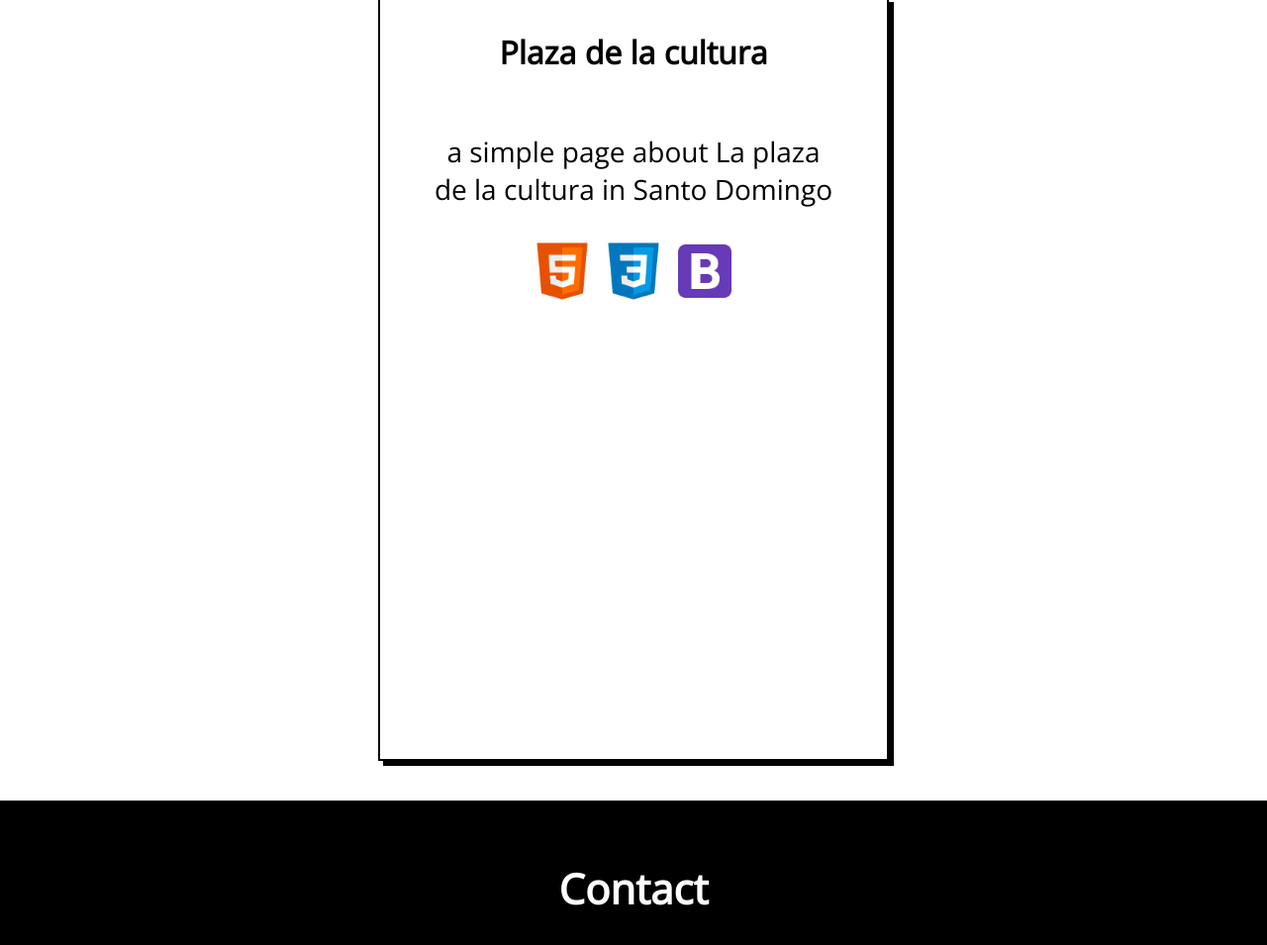
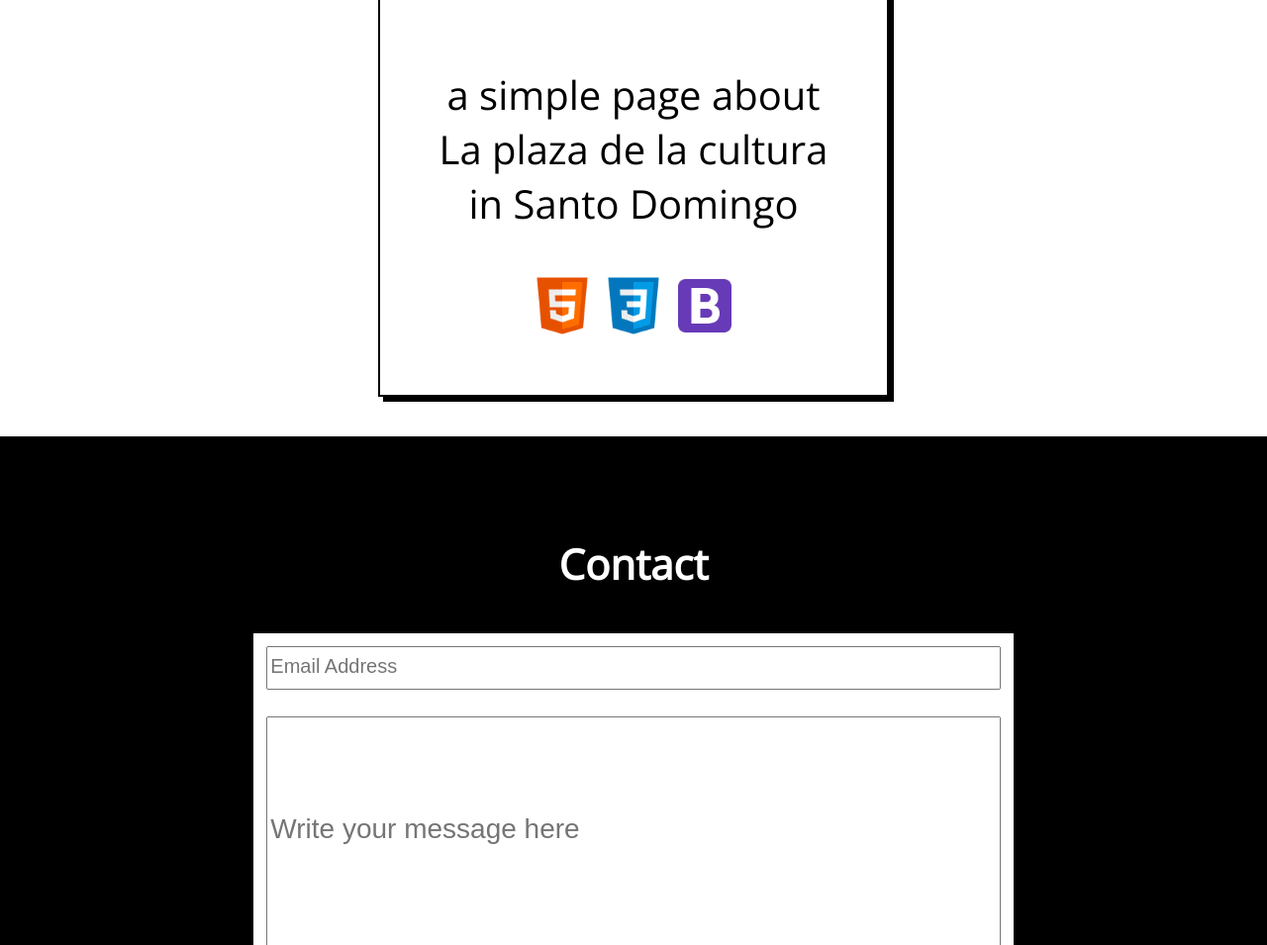
Before and after one commit to ChristopherJavier/web-portfolio, a plain HTML site: page index.html in a window 1280 px wide. Shown: the part 2680-3635 px from the top of the page at 99% size. Drawn offline with nearby package versions, Linux system fonts and the light colour scheme.

Commit message:
added some changes

```diff
--- a/style.css
+++ b/style.css
@@ -365,3 +365,40 @@ form {
         font-size: 28px;
     }
 }
+
+@media only screen and (min-width: 1024px) {
+    .prst_cont {
+        width: 100vw;
+        height: 80vh;
+    }
+
+    #prst_1 p {
+        width: 50vw;
+    }
+
+    .about {
+        height: 80vh;
+    }
+
+    .project-box {
+        width: 40vw;
+        height: 40vw;
+    }
+
+    .project-box h3 {
+        font-size: 42px;
+    }
+
+    .project-box p {
+        font-size: 40px;
+    }
+
+    .contact {
+        height: 80vh;
+    }
+
+    form {
+        height: 50vh;
+        width: 60vw;
+    }
+}
```
